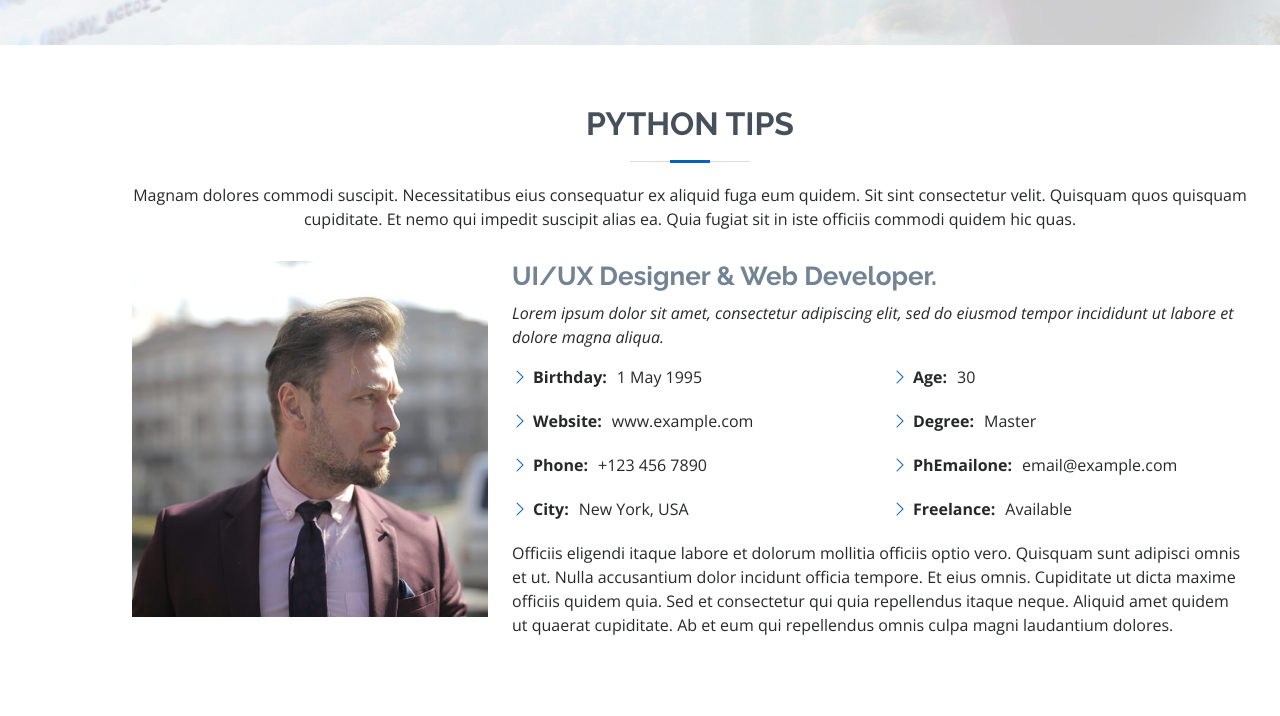
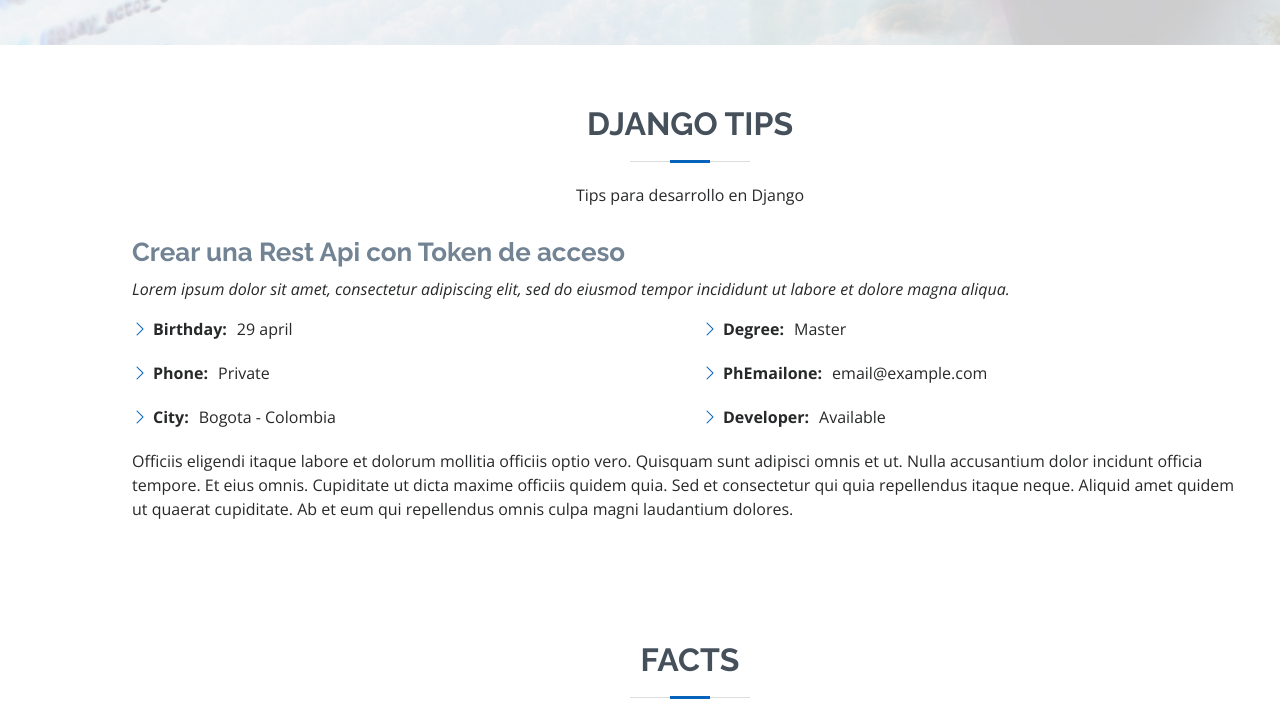
Before and after one commit to xbox360colombia/xbox360colombia.github.io, a plain HTML site: page index.html in a window 1280 px wide. Shown: the part 755-1471 px from the top of the page. Drawn offline with nearby package versions, Linux system fonts and the light colour scheme.

Commit message:
otros cambiecitos

```diff
--- a/index.html
+++ b/index.html
@@ -66,21 +66,19 @@
 
   <main id="main">
 
-    <!-- ======= Python Tips ======= -->
+    <!-- ======= Django Tips ======= -->
     <section id="about" class="about">
       <div class="container" data-aos="fade-up">
 
         <div class="section-title">
-          <h2>Python Tips</h2>
-          <p>Magnam dolores commodi suscipit. Necessitatibus eius consequatur ex aliquid fuga eum quidem. Sit sint consectetur velit. Quisquam quos quisquam cupiditate. Et nemo qui impedit suscipit alias ea. Quia fugiat sit in iste officiis commodi quidem hic quas.</p>
+          <h2>Django Tips</h2>
+          <p>Tips para desarrollo en Django</p>
         </div>
 
         <div class="row">
-          <div class="col-lg-4">
-            <img src="assets/img/profile-img.jpg" class="img-fluid" alt="">
-          </div>
-          <div class="col-lg-8 pt-4 pt-lg-0 content">
-            <h3>UI/UX Designer &amp; Web Developer.</h3>
+
+          <div class="col-lg-12 pt-6 pt-lg-0 content">
+            <h3>Crear una Rest Api con Token de acceso</h3>
             <p class="fst-italic">
               Lorem ipsum dolor sit amet, consectetur adipiscing elit, sed do eiusmod tempor incididunt ut labore et dolore
               magna aliqua.
@@ -88,18 +86,18 @@
             <div class="row">
               <div class="col-lg-6">
                 <ul>
-                  <li><i class="bi bi-chevron-right"></i> <strong>Birthday:</strong> <span>1 May 1995</span></li>
-                  <li><i class="bi bi-chevron-right"></i> <strong>Website:</strong> <span>www.example.com</span></li>
-                  <li><i class="bi bi-chevron-right"></i> <strong>Phone:</strong> <span>+123 456 7890</span></li>
-                  <li><i class="bi bi-chevron-right"></i> <strong>City:</strong> <span>New York, USA</span></li>
+                  <li><i class="bi bi-chevron-right"></i> <strong>Birthday:</strong> <span>29 april</span></li>
+
+                  <li><i class="bi bi-chevron-right"></i> <strong>Phone:</strong> <span>Private</span></li>
+                  <li><i class="bi bi-chevron-right"></i> <strong>City:</strong> <span>Bogota - Colombia</span></li>
                 </ul>
               </div>
               <div class="col-lg-6">
                 <ul>
-                  <li><i class="bi bi-chevron-right"></i> <strong>Age:</strong> <span>30</span></li>
+
                   <li><i class="bi bi-chevron-right"></i> <strong>Degree:</strong> <span>Master</span></li>
                   <li><i class="bi bi-chevron-right"></i> <strong>PhEmailone:</strong> <span>email@example.com</span></li>
-                  <li><i class="bi bi-chevron-right"></i> <strong>Freelance:</strong> <span>Available</span></li>
+                  <li><i class="bi bi-chevron-right"></i> <strong>Developer:</strong> <span>Available</span></li>
                 </ul>
               </div>
             </div>
@@ -111,7 +109,7 @@
         </div>
 
       </div>
-    </section><!-- End About Section -->
+    </section><!-- End Django Tips -->
 
     <!-- ======= Facts Section ======= -->
     <section id="facts" class="facts">
@@ -711,7 +709,7 @@
         <!-- You can delete the links only if you purchased the pro version. -->
         <!-- Licensing information: [license-url] -->
         <!-- Purchase the pro version with working PHP/AJAX contact form: https://bootstrapmade.com/free-html-bootstrap-template-my-resume/ -->
-        Designed by <a href="https://bootstrapmade.com/">BootstrapMade</a>
+        Designed by Fredy D.
       </div>
     </div>
   </footer><!-- End Footer -->
```
